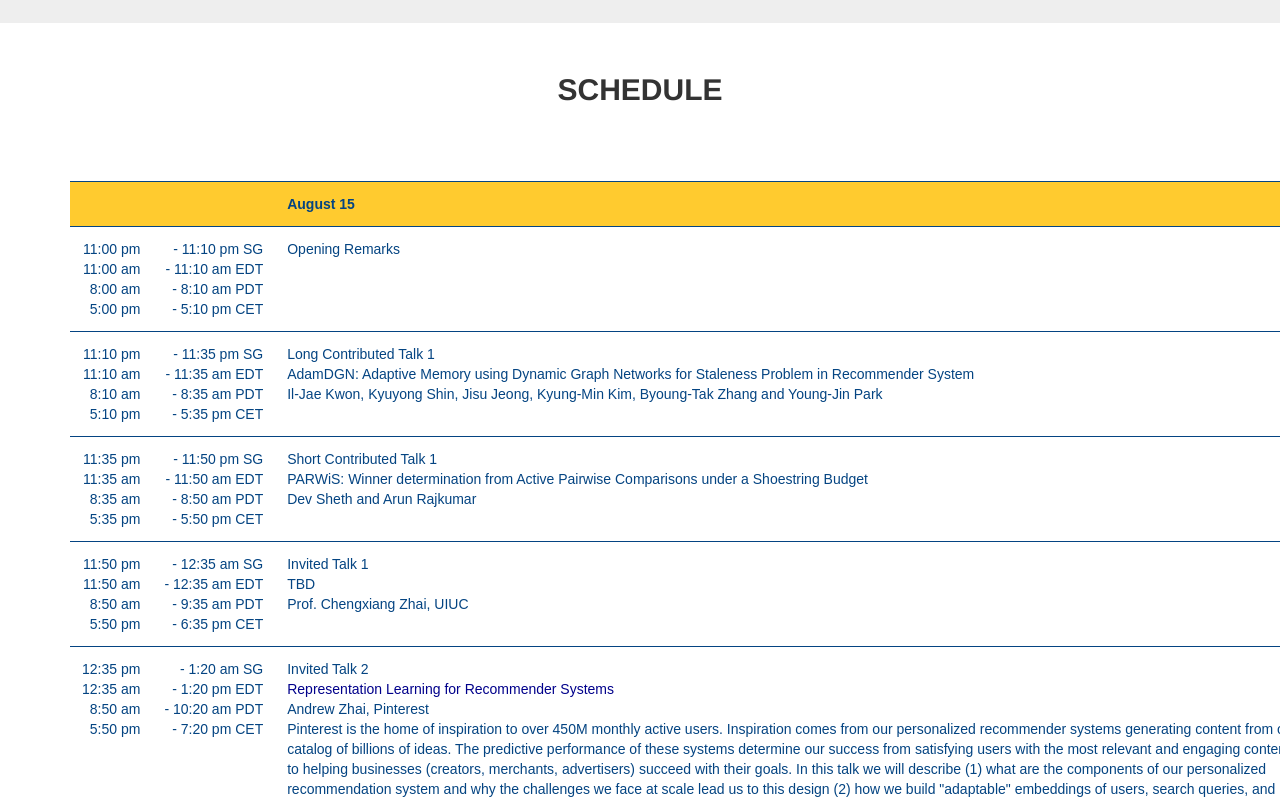
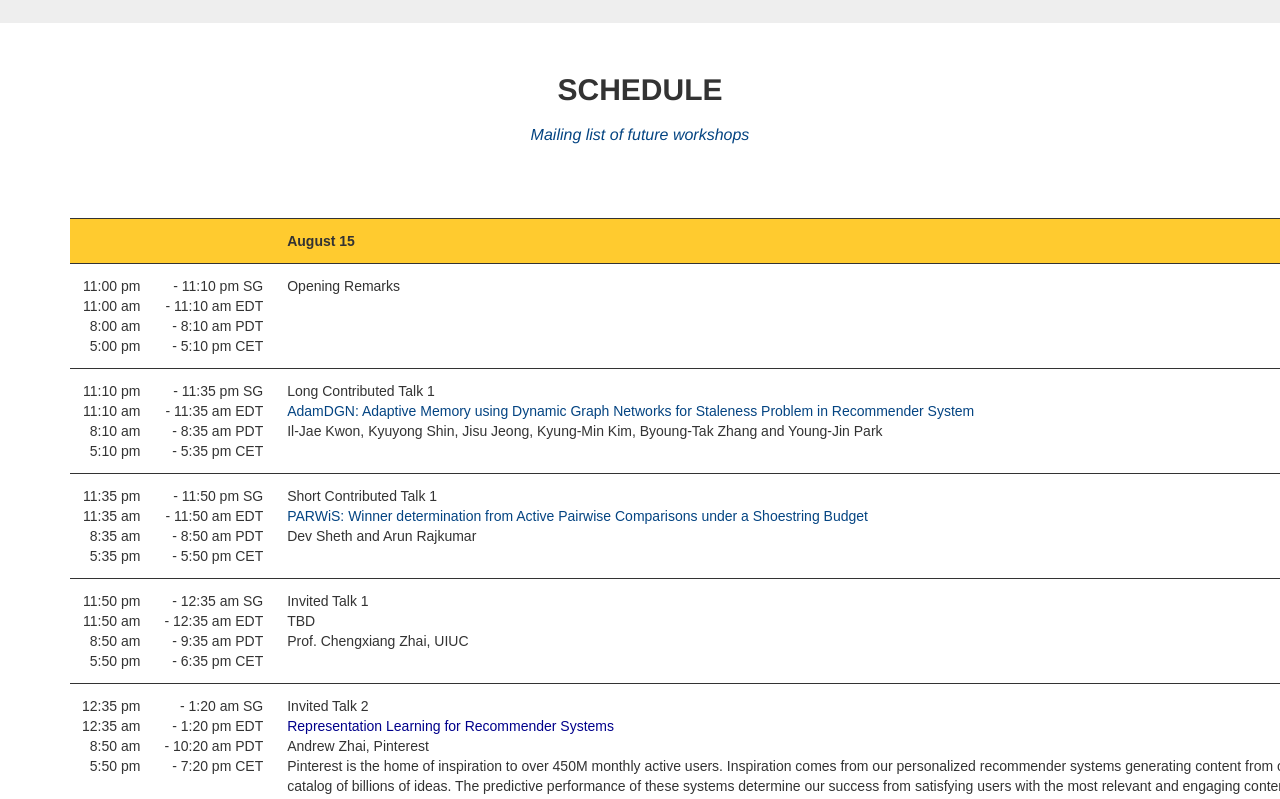
Before and after one commit to oars-workshop/oars-workshop.github.io, a plain HTML site: page index.html in a window 1280 px wide. Shown: the part 2480-3279 px from the top of the page. Drawn offline with Linux system fonts and the light colour scheme; a web font is replaced by a local one.

Commit message:
Update index.html
mailing list added >

```diff
--- a/index.html
+++ b/index.html
@@ -225,7 +225,7 @@
             <div class="row">
                 <div class="col-lg-12 text-center">
                     <h2 class="section-heading">Schedule</h2>
-                    <h3 class="section-subheading text-muted"><a href="https://docs.google.com/forms/d/e/1FAIpQLSf3YI_T38ojMpgGQk16aMGQvyv6BggD7PM1DVWf3kDr7nMp8Q/viewform?usp=sf_link"Mailing list of future workshops </a></h3>
+                    <h3 class="section-subheading text-muted"><a href="https://docs.google.com/forms/d/e/1FAIpQLSf3YI_T38ojMpgGQk16aMGQvyv6BggD7PM1DVWf3kDr7nMp8Q/viewform?usp=sf_link">Mailing list of future workshops </a></h3>
                 </div>
             </div>
 
```
